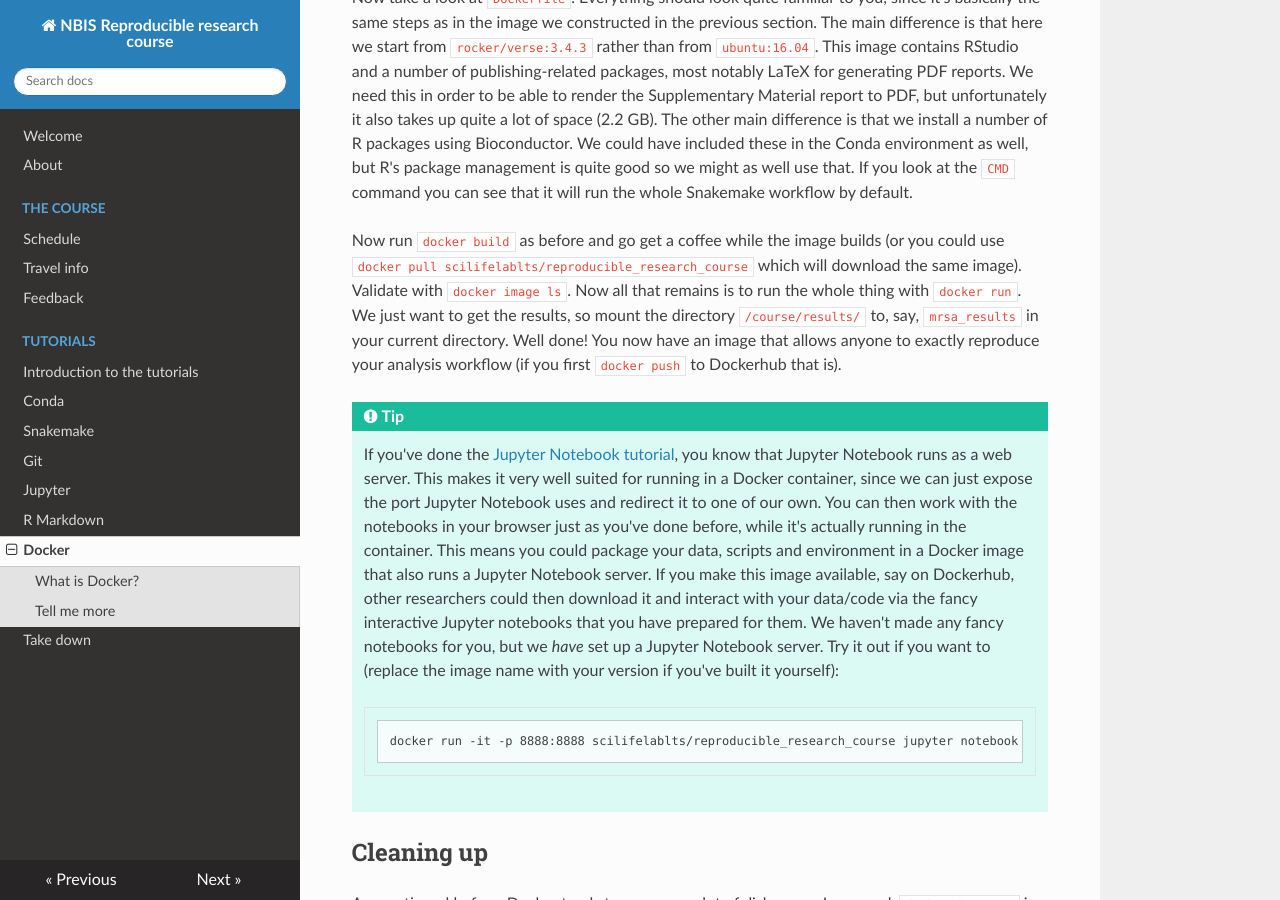
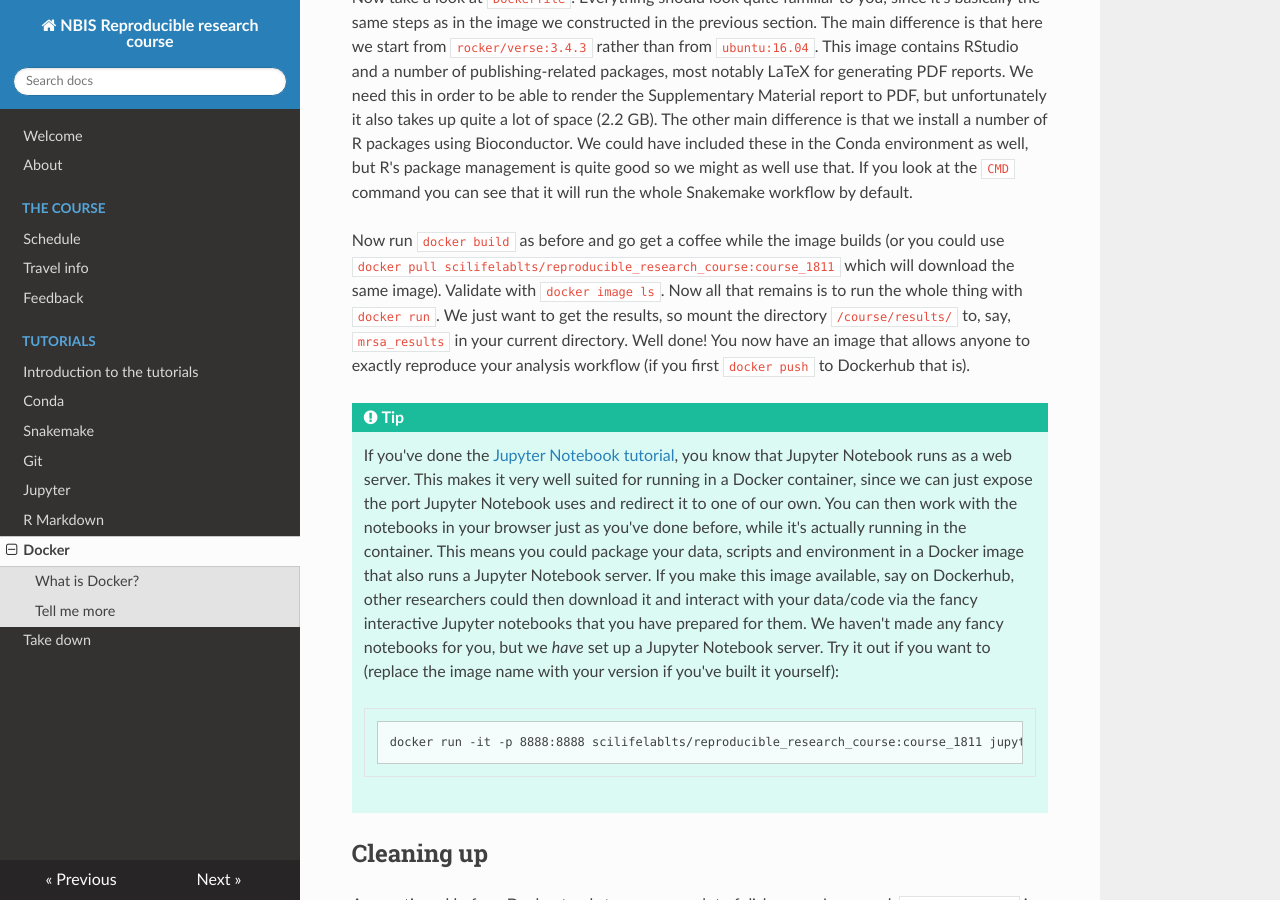
Before and after one commit to NBISweden/workshop-reproducible-research, an MkDocs documentation site: the page built from docs/docker.md, in a window 1280 px wide and 900 px high, scrolled down 13832 px. Built offline with MkDocs 1.6.1, drawn with Linux system fonts in a browser that asks for light colours; nearby versions of some CDN libraries; formulas are drawn with MathJax 3; old or Windows-style settings are respelled for this version of MkDocs; some of the changed text lies outside the part shown.

Commit message:
tag docker

````diff
--- a/docs/docker.md
+++ b/docs/docker.md
@@ -148,7 +148,7 @@ In the previous section we downloaded a Docker image of Ubuntu and noticed that
 
 Docker provides a convenient way to describe how to go from a base image to the image we want by using a "Dockerfile". This is a simple text file containing the instructions for how to generate each layer. Docker images are typically quite large, often several GBs, while Dockerfiles are small and serve as blueprints for the images. It is therefore good practice to have your Dockerfile in your project Git repository, since it allows other users to exactly replicate your project environment.
 
-If you've been doing these tutorials on Windows you've been using the Docker image `scilifelablts/reproducible_research_course_slim`. The Dockerfile for generating that image is called `Dockerfile_slim` and is located in your `docker` directory (where you should hopefully be standing already). We will now go through that file and discuss the different steps and what they do. After that we'll build the image and test it out. Lastly, we'll start from that image and make a new one to reproduce the results from the [Conda tutorial](conda.md).
+If you've been doing these tutorials on Windows you've been using the Docker image `scilifelablts/reproducible_research_course_slim:course_1811`. The Dockerfile for generating that image is called `Dockerfile_slim` and is located in your `docker` directory (where you should hopefully be standing already). We will now go through that file and discuss the different steps and what they do. After that we'll build the image and test it out. Lastly, we'll start from that image and make a new one to reproduce the results from the [Conda tutorial](conda.md).
 
 Here are the first few lines of `Dockerfile_slim`. Each line in the Dockerfile will typically result in one layer in the resulting image. The format for Dockerfiles is `INSTRUCTION arguments`. A full specification of the format, together with best practices, can be found [here](https://docs.docker.com/engine/reference/builder/).
 
@@ -356,12 +356,12 @@ The `docker` directory contains the final versions of all the files we've genera
 
 Now take a look at `Dockerfile`. Everything should look quite familiar to you, since it's basically the same steps as in the image we constructed in the previous section. The main difference is that here we start from `rocker/verse:3.4.3` rather than from `ubuntu:16.04`. This image contains RStudio and a number of publishing-related packages, most notably LaTeX for generating PDF reports. We need this in order to be able to render the Supplementary Material report to PDF, but unfortunately it also takes up quite a lot of space (2.2 GB). The other main difference is that we install a number of R packages using Bioconductor. We could have included these in the Conda environment as well, but R's package management is quite good so we might as well use that. If you look at the `CMD` command you can see that it will run the whole Snakemake workflow by default.
 
-Now run `docker build` as before and go get a coffee while the image builds (or you could use `docker pull scilifelablts/reproducible_research_course` which will download the same image). Validate with `docker image ls`. Now all that remains is to run the whole thing with `docker run`. We just want to get the results, so mount the directory `/course/results/` to, say, `mrsa_results` in your current directory. Well done! You now have an image that allows anyone to exactly reproduce your analysis workflow (if you first `docker push` to Dockerhub that is).
+Now run `docker build` as before and go get a coffee while the image builds (or you could use `docker pull scilifelablts/reproducible_research_course:course_1811` which will download the same image). Validate with `docker image ls`. Now all that remains is to run the whole thing with `docker run`. We just want to get the results, so mount the directory `/course/results/` to, say, `mrsa_results` in your current directory. Well done! You now have an image that allows anyone to exactly reproduce your analysis workflow (if you first `docker push` to Dockerhub that is).
 
 !!! tip
     If you've done the [Jupyter Notebook tutorial](jupyter.md), you know that Jupyter Notebook runs as a web server. This makes it very well suited for running in a Docker container, since we can just expose the port Jupyter Notebook uses and redirect it to one of our own. You can then work with the notebooks in your browser just as you've done before, while it's actually running in the container. This means you could package your data, scripts and environment in a Docker image that also runs a Jupyter Notebook server. If you make this image available, say on Dockerhub, other researchers could then download it and interact with your data/code via the fancy interactive Jupyter notebooks that you have prepared for them. We haven't made any fancy notebooks for you, but we *have* set up a Jupyter Notebook server. Try it out if you want to (replace the image name with your version if you've built it yourself):
     ```bash
-    docker run -it -p 8888:8888 scilifelablts/reproducible_research_course jupyter notebook --allow-root
+    docker run -it -p 8888:8888 scilifelablts/reproducible_research_course:course_1811 jupyter notebook --allow-root
     ```
 
 ## Cleaning up
````
Also changed, not shown: docs/tutorial_intro.md (+1 -1 lines).
